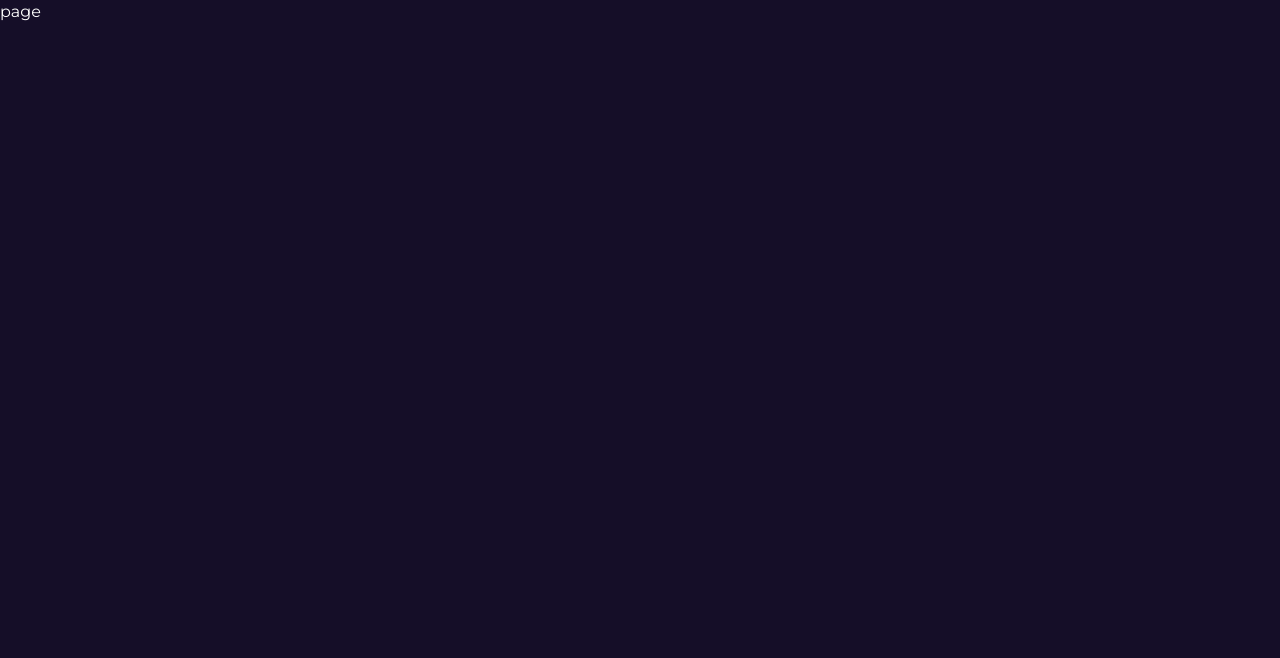
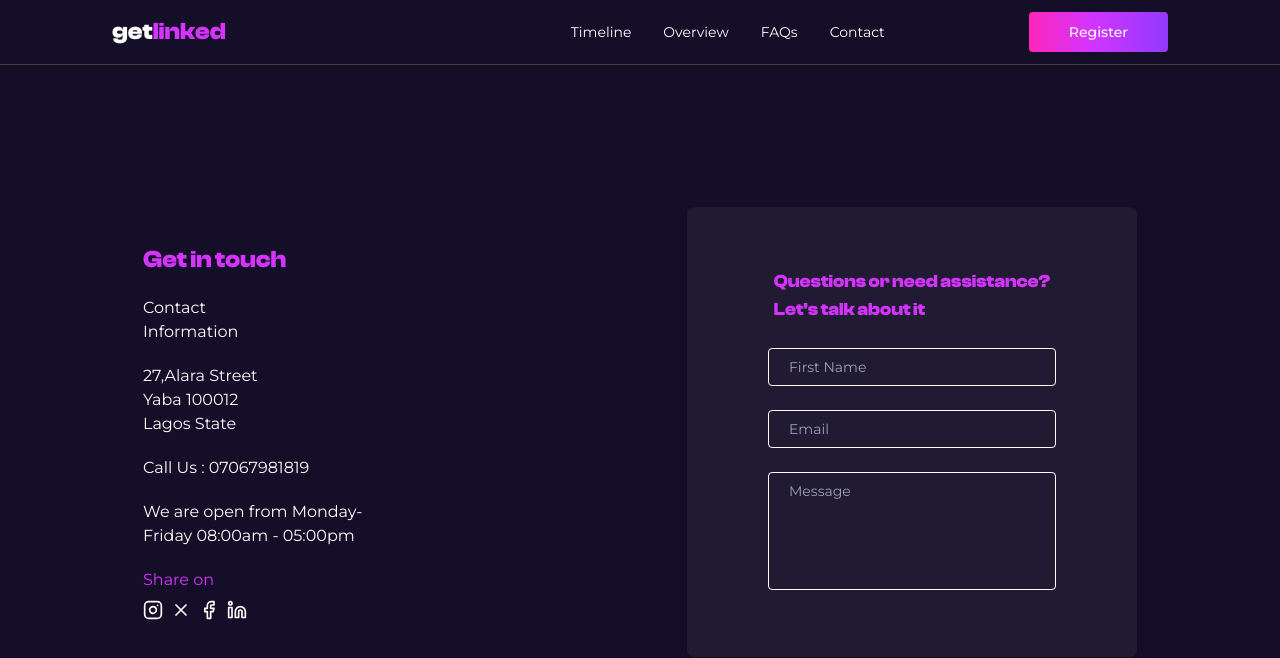
Before and after one commit to NureniJamiu/getlinked-tech-hackathon, a Next.js app: page /contact-us in a window 1280 px wide. Shown: the top 658 px of the page. Built offline with nearby package versions, Linux system fonts and the light colour scheme.

Commit message:
feat: add contact page

```diff
--- a/src/app/contact-us/page.jsx
+++ b/src/app/contact-us/page.jsx
@@ -1,7 +1,59 @@
+import { Facebook, Instagram, Linkedin, X } from "lucide-react";
 import React from "react";
 
 const page = () => {
-  return <div>page</div>;
+  return (
+    <main className="flex items-center justify-center px-12 md:px-22 lg:px-44 h-[calc(100vh-66px)]">
+      <div className="flex flex-col  md:flex-row md:items-center gap-72">
+        {/* flex one */}
+        <div className="flex-1">
+          <h2 className="text-2xl font-clash text-[#D434FE]">Get in touch</h2>
+          <div className="flex flex-col gap-5 my-5">
+            <p className="w-32">Contact Information</p>
+            <p className="w-32">27,Alara Street Yaba 100012 Lagos State</p>
+            <p className="w-64">Call Us : 07067981819</p>
+            <p className="w-64">
+              We are open from Monday-Friday 08:00am - 05:00pm
+            </p>
+          </div>
+          <span className="text-[#D434FE]">Share on</span>
+          <div className="flex items-center mt-2 gap-2">
+            <Instagram size={20} />
+            <X size={20} />
+            <Facebook size={20} />
+            <Linkedin size={20} />
+          </div>
+        </div>
+        {/* flex two  */}
+        <div className="flex-1 text-center">
+          <div className="w-[450px] h-[450px] rounded-lg shadow-lg bg-white bg-opacity-5 flex items-center justify-center">
+            <div className="flex flex-col items-center">
+              <h2 className="text-left font-clash text-lg text-[#D434FE]">
+                Questions or need assistance? <br /> Let{"'"}s talk about it
+              </h2>
+              <div className="w-72 ">
+                <input
+                  type="text"
+                  placeholder="First Name"
+                  className="border border-[#fff] bg-inherit py-2 px-5 w-full rounded text-sm mt-6 focus:outline-none"
+                />
+                <input
+                  type="email"
+                  placeholder="Email"
+                  className="border border-[#fff] bg-inherit py-2 px-5 w-full rounded text-sm mt-6 focus:outline-none"
+                />
+                <textarea
+                  placeholder="Message"
+                  rows={5}
+                  className="border border-[#fff] bg-inherit py-2 px-5 rounded w-full text-sm mt-6 focus:outline-none resize-none"
+                />
+              </div>
+            </div>
+          </div>
+        </div>
+      </div>
+    </main>
+  );
 };
 
 export default page;
--- a/src/app/layout.js
+++ b/src/app/layout.js
@@ -1,3 +1,4 @@
+import Navbar from "@/components/Navbar";
 import "./globals.css";
 import { Montserrat, Unica_One } from "next/font/google";
 import localFont from "next/font/local";
@@ -26,6 +27,7 @@ export default function RootLayout({ children }) {
       <body
         className={`${montserrat.className} ${clash_display.variable} ${unica_one.variable} bg-[#150E28] text-[#fff] max-w-7xl mx-auto overflow-x-hidden`}
       >
+        <Navbar />
         {children}
       </body>
     </html>
--- a/src/app/page.js
+++ b/src/app/page.js
@@ -22,7 +22,6 @@ export default function Home() {
   }, []);
   return (
     <div>
-      <Navbar />
       <Hero />
       <TheBigIdea />
       <Rules />
--- a/src/components/Footer.jsx
+++ b/src/components/Footer.jsx
@@ -1,24 +1,21 @@
+import Link from "next/link";
+import React from "react";
 import {
   Facebook,
-  FacebookIcon,
   Instagram,
   Linkedin,
-  Locate,
-  LocateFixed,
-  LocateFixedIcon,
-  LocateOff,
-  LucideFacebook,
   MapPin,
   PhoneCall,
-  Twitter,
   X,
 } from "lucide-react";
-import Link from "next/link";
-import React from "react";
 
 const Footer = () => {
   return (
-    <footer className="bg-[#100B20] h-auto px-10 md:px-20 lg:px-28 py-12 min-h-[180px] text-sm">
+    <footer
+      className="bg-[#100B20] h-auto px-10 md:px-20 lg:px-28 py-12 min-h-[180px] text-sm"
+      data-aos={`fade-up`}
+      data-aos-duration="1500"
+    >
       <div className="flex flex-col md:flex-row gap-12">
         {/* flex one */}
         <div className="flex-1">
--- a/src/components/Navbar.jsx
+++ b/src/components/Navbar.jsx
@@ -1,3 +1,5 @@
+"use client";
+
 import React, { useState } from "react";
 import { Button } from "@/components/ui/button";
 import Link from "next/link";
@@ -12,7 +14,7 @@ const Navbar = () => {
     { title: "Timeline", url: "#" },
     { title: "Overview", url: "#" },
     { title: "FAQs", url: "#" },
-    { title: "Contact", url: "#" },
+    { title: "Contact", url: "/contact-us" },
   ];
 
   const handleToggle = () => setToggle(!toggle);
@@ -41,7 +43,7 @@ const Navbar = () => {
               <Image src={menu} alt="menu icon" width={20} height={20} />
             </div>
 
-            <Button className="hidden md:flex btn-gradient rounded px-10">
+            <Button className="hidden md:flex btn-gradient rounded px-10 text-sm">
               Register
             </Button>
           </div>
--- a/src/components/Policy.jsx
+++ b/src/components/Policy.jsx
@@ -28,7 +28,11 @@ const Policy = () => {
               it’s our aim to always take of our participant
             </p>
           </div>
-          <div className="text-sm md:text-base my-5 md:my-16 border border-[#D434FE] text-center  px-5 py-10 md:px-10 md:py-14">
+          <div
+            className="text-sm md:text-base my-5 md:my-16 border border-[#D434FE] text-center  px-5 py-10 md:px-10 md:py-14"
+            data-aos="fade-right"
+            data-aos-duration="1000"
+          >
             <p className="md:text-left">
               At getlinked tech Hackathon 1.0, we value your privacy and are
               committed to protecting your personal information. This Privacy
@@ -68,7 +72,11 @@ const Policy = () => {
         </div>
 
         {/* flex two  */}
-        <div className=" flex-1">
+        <div
+          className=" flex-1"
+          data-aos={`fade-up-left`}
+          data-aos-duration="1500"
+        >
           <Image src={privacyImage} alt="sponsors" width={800} height={600} />
         </div>
       </div>
--- a/src/components/Subheader.jsx
+++ b/src/components/Subheader.jsx
@@ -14,7 +14,13 @@ const Subheader = ({ title, subtitle, optional, animateDirection }) => {
         {title} <br />
         <span className="text-[#D434FE]">{subtitle}</span>
       </h2>
-      <p className="md:my-8 text-sm text-gray-300">{optional}</p>
+      <p
+        className="md:my-8 text-sm text-gray-300"
+        data-aos={`fade-right`}
+        data-aos-duration="1500"
+      >
+        {optional}
+      </p>
       <Image
         src={purpleStar}
         width={12}
```
